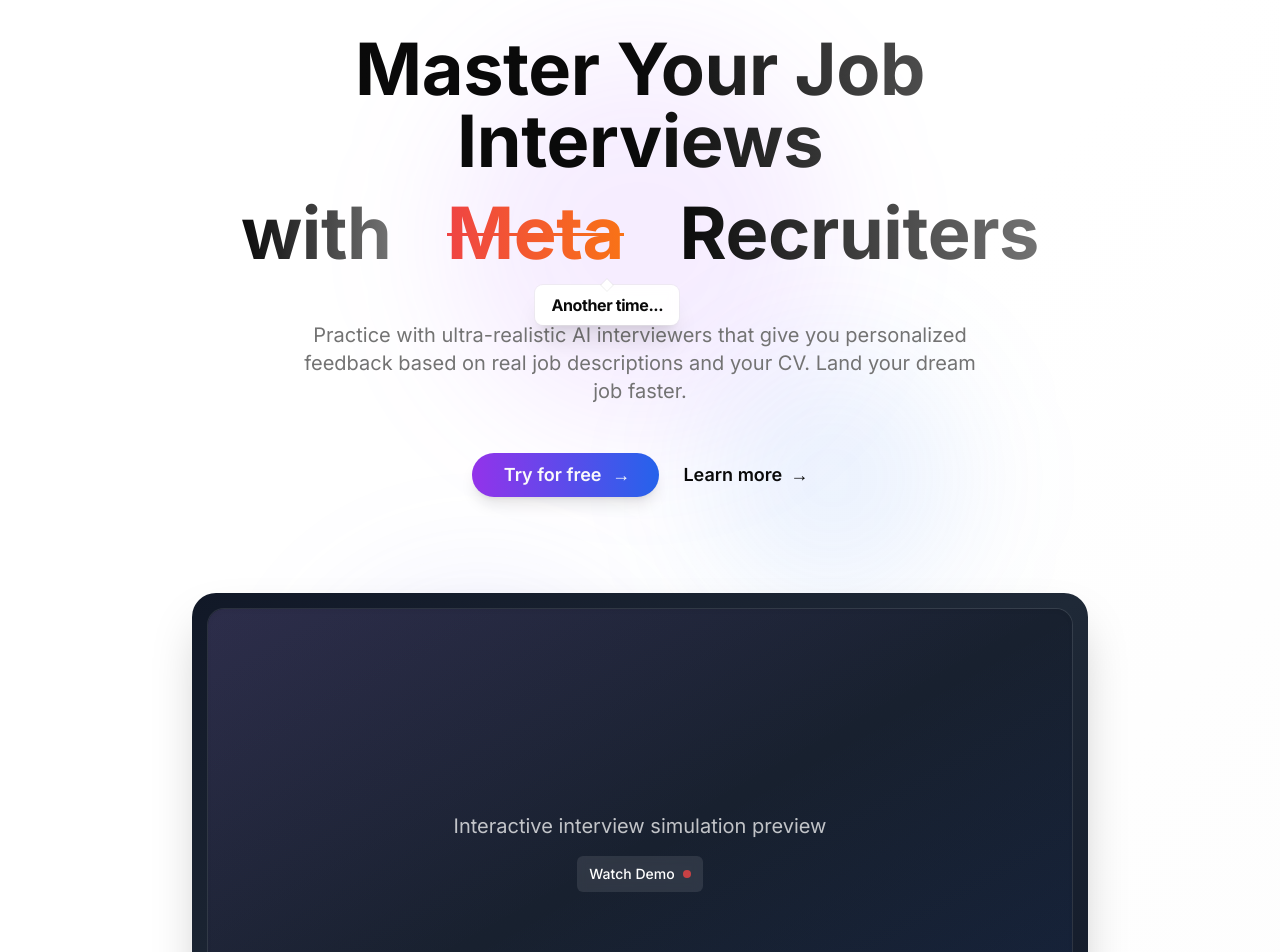
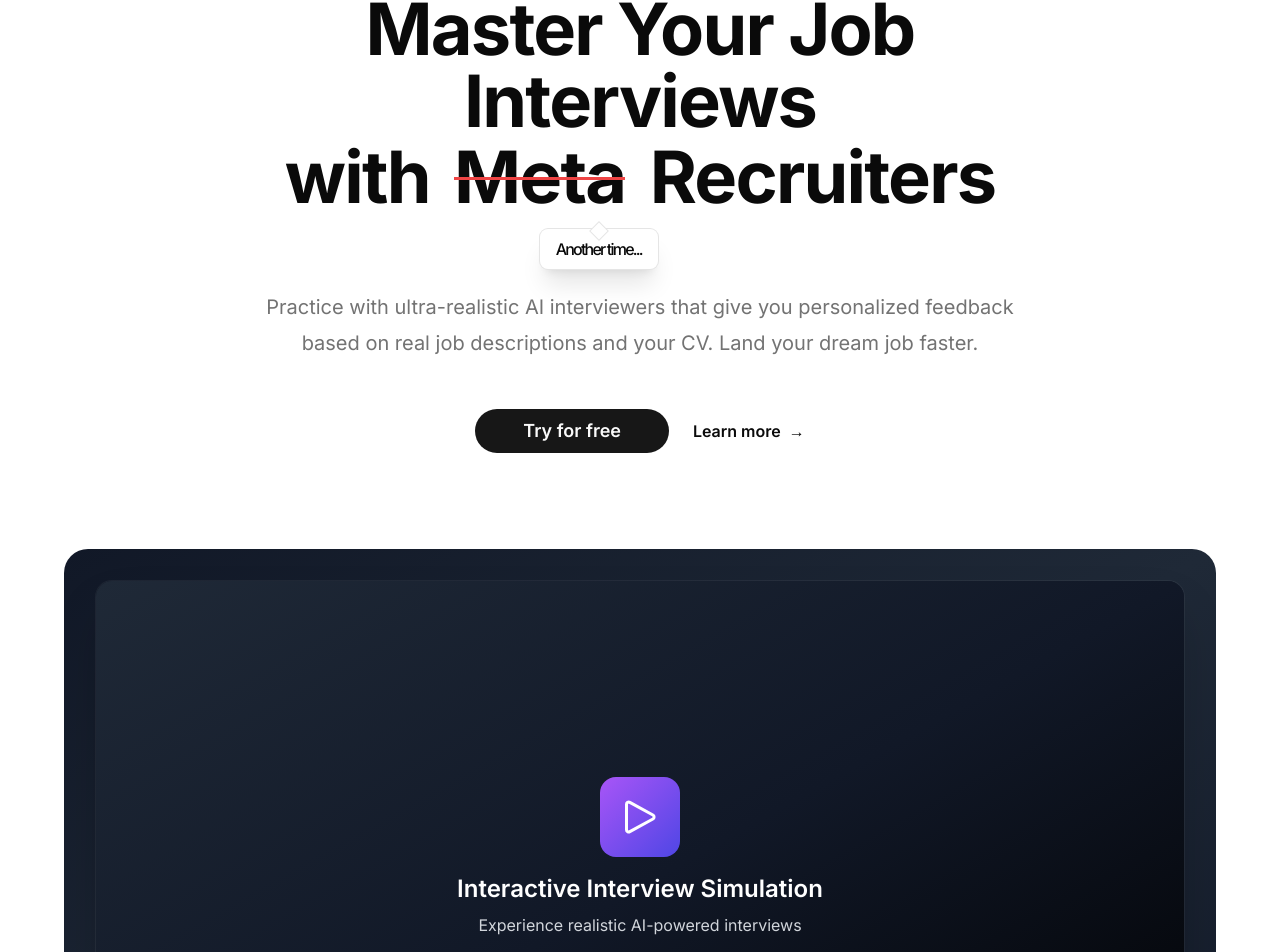
Before and after one commit to jolehuit/givemethatjob, a Next.js app: page / in a window 1280 px wide. Shown: the part 160-1112 px from the top of the page. Built offline with nearby package versions, Linux system fonts and the light colour scheme.

Commit message:
Updated hero.tsx

```diff
--- a/components/landing/hero.tsx
+++ b/components/landing/hero.tsx
@@ -22,7 +22,7 @@ export function Hero() {
   useEffect(() => {
     let timeout: NodeJS.Timeout;
     const startSequence = () => {
-      timeout = setTimeout(() => setCurrentIndex(0), 1500);
+      timeout = setTimeout(() => setCurrentIndex(0), 1000);
     };
     startSequence();
     return () => clearTimeout(timeout);
@@ -35,19 +35,15 @@ export function Hero() {
         const company = companies[currentIndex];
         setIsTyping(true);
         setShowTooltip(false);
-
         for (let i = 0; i <= company.name.length; i++) {
-          await new Promise((resolve) => setTimeout(resolve, 80));
+          await new Promise((resolve) => setTimeout(resolve, 100));
           setDisplayText(company.name.slice(0, i));
         }
-
         setIsTyping(false);
-        await new Promise((resolve) => setTimeout(resolve, 600));
-
+        await new Promise((resolve) => setTimeout(resolve, 500));
         if (currentIndex < companies.length && !showFinal) {
           setShowTooltip(true);
         }
-
         timeout = setTimeout(() => {
           setShowTooltip(false);
           setCurrentIndex((prev) => {
@@ -58,83 +54,61 @@ export function Hero() {
             }
             return prev + 1;
           });
-        }, 2200);
+        }, 2000);
       }
     };
-
     if (!showFinal) animateText();
     return () => clearTimeout(timeout);
   }, [currentIndex, showFinal]);
 
   return (
-    <div className="relative min-h-screen overflow-hidden bg-gradient-to-br from-background via-background/95 to-muted/20">
-      {/* Background Effects */}
-      <div className="absolute inset-0">
-        <div className="absolute left-1/2 top-1/4 h-96 w-96 -translate-x-1/2 -translate-y-1/2 rounded-full bg-purple-500/10 blur-3xl" />
-        <div className="absolute right-1/4 top-1/3 h-64 w-64 rounded-full bg-blue-500/10 blur-3xl" />
-        <div className="absolute bottom-1/4 left-1/4 h-80 w-80 rounded-full bg-indigo-500/10 blur-3xl" />
+    <div className="relative overflow-hidden bg-background">
+      {/* Container principal avec padding responsive intelligent */}
+      <div className="mx-auto max-w-7xl px-4 sm:px-6 lg:px-8">
+        {/* Section hero avec padding top responsive */}
+        <div className="pb-12 pt-16 sm:pb-16 sm:pt-20 md:pb-20 md:pt-24 lg:pb-24 lg:pt-28">
+          {/* Container du contenu avec max-width adaptatif */}
+          <div className="mx-auto max-w-4xl text-center">
+            {/* Titre principal avec espacement optimisé */}
+            <motion.div
+              className="mb-8 sm:mb-12 md:mb-16"
+              initial={{ opacity: 0, y: 20 }}
+              animate={{ opacity: 1, y: 0 }}
+              transition={{ duration: 0.6, ease: "easeOut" }}
+            >
+              <h1 className="text-3xl font-bold tracking-tight text-foreground sm:text-4xl md:text-5xl lg:text-6xl xl:text-7xl">
+                {/* Première ligne - hauteur fixe pour éviter les sauts */}
+                <div className="mb-2 sm:mb-3 md:mb-4">
+                  <div className="flex h-12 items-center justify-center sm:h-14 md:h-16 lg:h-20 xl:h-24">
+                    <span className="leading-none">Master Your Job Interviews</span>
+                  </div>
                 </div>
 
-      <div className="relative z-10 mx-auto max-w-7xl px-4 py-20 sm:px-6 sm:py-24 lg:px-8 lg:py-32">
-        <div className="mx-auto max-w-4xl">
-          {/* Main Heading */}
-          <motion.div
-            className="text-center"
-            initial={{ opacity: 0, y: 30 }}
-            animate={{ opacity: 1, y: 0 }}
-            transition={{ duration: 0.8, ease: "easeOut" }}
-          >
-            <h1 className="font-bold tracking-tight text-foreground">
-              {/* Container with consistent spacing */}
-              <div className="space-y-2 sm:space-y-4">
-                {/* First Line */}
-                <motion.div
-                  className="flex min-h-[3rem] items-center justify-center text-3xl sm:min-h-[4rem] sm:text-5xl lg:min-h-[5rem] lg:text-6xl xl:text-7xl"
-                  initial={{ opacity: 0, x: -50 }}
-                  animate={{ opacity: 1, x: 0 }}
-                  transition={{ duration: 0.8, delay: 0.2 }}
-                >
-                  <span className="bg-gradient-to-r from-foreground via-foreground to-muted-foreground bg-clip-text text-transparent">
-                    Master Your Job Interviews
-                  </span>
-                </motion.div>
+                {/* Deuxième ligne avec animation - hauteur fixe */}
+                <div className="relative">
+                  <div className="flex h-12 items-center justify-center gap-2 sm:h-14 sm:gap-3 md:h-16 md:gap-4 lg:h-20 lg:gap-5 xl:h-24">
+                    <span className="leading-none">with</span>
 
-                {/* Second Line with Animation */}
-                <div className="flex min-h-[3rem] items-center justify-center text-3xl sm:min-h-[4rem] sm:text-5xl lg:min-h-[5rem] lg:text-6xl xl:text-7xl">
-                  <div className="flex flex-wrap items-center justify-center gap-x-3 gap-y-2 lg:gap-x-4">
-                    <motion.span
-                      className="bg-gradient-to-r from-foreground to-muted-foreground bg-clip-text text-transparent"
-                      initial={{ opacity: 0, x: -30 }}
-                      animate={{ opacity: 1, x: 0 }}
-                      transition={{ duration: 0.8, delay: 0.4 }}
-                    >
-                      with
-                    </motion.span>
-
-                    {/* Animated Company/AI Section */}
-                    <div className="relative">
-                      <div className="flex min-h-[3rem] min-w-[8rem] items-center justify-center sm:min-h-[4rem] sm:min-w-[12rem] lg:min-h-[5rem] lg:min-w-[16rem]">
+                    {/* Container de l'animation avec largeur minimum */}
+                    <div className="relative flex min-w-[120px] items-center justify-center sm:min-w-[140px] md:min-w-[160px] lg:min-w-[180px]">
                       <AnimatePresence mode="wait">
                         {!showFinal ? (
                           <motion.div
-                              key={`company-${currentIndex}`}
+                            key={currentIndex}
                             className="relative flex items-center justify-center"
-                              initial={{ opacity: 0, scale: 0.9 }}
-                              animate={{ opacity: 1, scale: 1 }}
-                              exit={{ opacity: 0, scale: 0.9 }}
-                              transition={{
-                                duration: 0.3,
-                                ease: "easeInOut"
-                              }}
+                            initial={{ opacity: 0, y: 10 }}
+                            animate={{ opacity: 1, y: 0 }}
+                            exit={{ opacity: 0, y: -10 }}
+                            transition={{ duration: 0.3, ease: "easeInOut" }}
                           >
-                              <span className="relative bg-gradient-to-r from-red-500 to-orange-500 bg-clip-text text-transparent">
-                                {displayText || "\u00A0"}
+                            <span className="relative inline-flex items-center leading-none">
+                              {displayText || <span className="opacity-0">A</span>}
                               {isTyping && (
                                 <motion.span
-                                    className="ml-1 inline-block h-[0.8em] w-[3px] bg-gradient-to-b from-red-500 to-orange-500"
-                                    animate={{ opacity: [1, 0] }}
+                                  className="ml-1 inline-block h-[0.8em] w-[2px] bg-primary"
+                                  animate={{ opacity: [1, 0, 1] }}
                                   transition={{
-                                      duration: 0.6,
+                                    duration: 1,
                                     repeat: Infinity,
                                     ease: "easeInOut",
                                   }}
@@ -142,169 +116,146 @@ export function Hero() {
                               )}
                             </span>
 
-                              {/* Strikethrough Effect */}
-                              {showTooltip && (
+                            {/* Ligne de barré et tooltip */}
+                            {showTooltip &&
+                              currentIndex >= 0 &&
+                              currentIndex < companies.length && (
+                                <>
                                   <motion.div
-                                  className="absolute inset-x-0 top-1/2 h-[3px] bg-gradient-to-r from-red-500 to-orange-500"
+                                    className="absolute inset-x-0 top-1/2 h-[2px] bg-destructive sm:h-[3px]"
                                     initial={{ scaleX: 0 }}
                                     animate={{ scaleX: 1 }}
                                     transition={{ duration: 0.4, ease: "easeOut" }}
                                   />
-                              )}
-
-                              {/* Tooltip */}
-                              {showTooltip && currentIndex >= 0 && currentIndex < companies.length && (
                                   <motion.div
-                                  className="absolute left-1/2 top-full z-20 mt-4 -translate-x-1/2 whitespace-nowrap rounded-lg bg-popover/95 px-4 py-2 text-sm text-popover-foreground shadow-xl backdrop-blur-sm ring-1 ring-border/50 sm:text-base"
-                                  initial={{ opacity: 0, y: -10, scale: 0.9 }}
+                                    className="absolute left-1/2 top-full z-20 mt-3 -translate-x-1/2 whitespace-nowrap rounded-lg bg-popover px-3 py-2 text-xs font-medium text-popover-foreground shadow-xl ring-1 ring-border sm:mt-4 sm:px-4 sm:py-2 sm:text-sm md:text-base"
+                                    initial={{ opacity: 0, y: -8, scale: 0.9 }}
                                     animate={{ opacity: 1, y: 0, scale: 1 }}
                                     transition={{
-                                    duration: 0.3,
-                                    ease: "easeOut"
+                                      duration: 0.4,
+                                      ease: "easeOut",
                                     }}
                                   >
                                     {companies[currentIndex]?.tooltip}
-                                  <div className="absolute -top-1 left-1/2 h-2 w-2 -translate-x-1/2 rotate-45 bg-popover ring-1 ring-border/50" />
+                                    {/* Petite flèche pointant vers le haut */}
+                                    <div className="absolute -top-1 left-1/2 h-3 w-3 -translate-x-1/2 rotate-45 bg-popover ring-1 ring-border"></div>
                                   </motion.div>
+                                </>
                               )}
                           </motion.div>
                         ) : (
                           <motion.div
-                              key="ai-final"
-                              className="relative flex items-center justify-center"
-                              initial={{ scale: 0.5, opacity: 0, rotateY: -180 }}
+                            key="ai"
+                            className="flex items-center justify-center"
+                            initial={{ scale: 0.5, opacity: 0, rotateY: -90 }}
                             animate={{ scale: 1, opacity: 1, rotateY: 0 }}
                             transition={{
                               type: "spring",
-                                stiffness: 200,
+                              stiffness: 300,
                               damping: 20,
-                                duration: 0.8
+                              duration: 0.8,
                             }}
                           >
-                              <span className="relative bg-gradient-to-r from-purple-600 via-blue-600 to-purple-400 bg-clip-text text-transparent">
+                            <span className="bg-gradient-to-r from-purple-600 via-purple-400 to-indigo-500 bg-clip-text font-bold leading-none text-transparent">
                               AI
-                                {/* Glow Effect */}
-                                <motion.div
-                                  className="absolute inset-0 bg-gradient-to-r from-purple-600/20 via-blue-600/20 to-purple-400/20 blur-xl"
-                                  animate={{
-                                    opacity: [0.5, 1, 0.5],
-                                    scale: [1, 1.1, 1]
-                                  }}
-                                  transition={{
-                                    duration: 2,
-                                    repeat: Infinity,
-                                    ease: "easeInOut"
-                                  }}
-                                />
                             </span>
                           </motion.div>
                         )}
                       </AnimatePresence>
                     </div>
-                    </div>
 
-                    <motion.span
-                      className="bg-gradient-to-r from-foreground to-muted-foreground bg-clip-text text-transparent"
-                      initial={{ opacity: 0, x: 30 }}
-                      animate={{ opacity: 1, x: 0 }}
-                      transition={{ duration: 0.8, delay: 0.6 }}
-                    >
-                      Recruiters
-                    </motion.span>
-                  </div>
+                    <span className="leading-none">Recruiters</span>
                   </div>
                 </div>
               </h1>
+            </motion.div>
 
-            {/* Subtitle */}
+            {/* Description avec typographie responsive */}
             <motion.p
-              className="mx-auto mt-8 max-w-2xl text-base leading-relaxed text-muted-foreground sm:mt-12 sm:text-lg sm:leading-8 lg:text-xl"
+              className="mx-auto max-w-2xl text-base leading-7 text-muted-foreground sm:text-lg sm:leading-8 md:text-xl md:leading-9 lg:max-w-3xl"
               initial={{ opacity: 0, y: 20 }}
               animate={{ opacity: 1, y: 0 }}
-              transition={{ duration: 0.8, delay: 0.8 }}
+              transition={{ duration: 0.6, delay: 0.2, ease: "easeOut" }}
             >
               Practice with ultra-realistic AI interviewers that give you
               personalized feedback based on real job descriptions and your CV.
               Land your dream job faster.
             </motion.p>
 
-            {/* CTA Buttons */}
+            {/* Boutons d'action avec espacement optimisé */}
             <motion.div
-              className="mt-8 flex flex-col items-center justify-center gap-4 sm:mt-12 sm:flex-row sm:gap-6"
+              className="mt-8 flex flex-col items-center justify-center gap-4 sm:mt-10 sm:flex-row sm:gap-6 md:mt-12"
               initial={{ opacity: 0, y: 20 }}
               animate={{ opacity: 1, y: 0 }}
-              transition={{ duration: 0.8, delay: 1 }}
+              transition={{ duration: 0.6, delay: 0.4, ease: "easeOut" }}
             >
               <Link href="/register">
                 <Button
                   size="lg"
-                  className="group relative w-full overflow-hidden rounded-full bg-gradient-to-r from-purple-600 to-blue-600 px-8 py-3 text-base font-semibold shadow-lg transition-all duration-300 hover:scale-105 hover:shadow-xl sm:w-auto sm:text-lg"
+                  className="w-full rounded-full px-8 py-3 text-base font-semibold sm:w-auto sm:px-10 sm:py-4 sm:text-lg md:px-12 md:py-5"
                 >
-                  <span className="relative z-10 flex items-center gap-2">
                   Try for free
-                    <motion.span
-                      animate={{ x: [0, 4, 0] }}
-                      transition={{
-                        duration: 1.5,
-                        repeat: Infinity,
-                        ease: "easeInOut"
-                      }}
+                </Button>
+              </Link>
+              <Link
+                href="#features"
+                className="group inline-flex items-center text-sm font-semibold leading-6 text-foreground transition-colors hover:text-primary sm:text-base"
+              >
+                Learn more
+                <span
+                  aria-hidden="true"
+                  className="ml-2 transition-transform group-hover:translate-x-1"
                 >
                   →
-                    </motion.span>
                 </span>
-                  <div className="absolute inset-0 bg-gradient-to-r from-purple-700 to-blue-700 opacity-0 transition-opacity duration-300 group-hover:opacity-100" />
-                </Button>
-              </Link>
-
-              <Link
-                href="#features"
-                className="group flex items-center gap-2 text-base font-semibold text-foreground transition-colors duration-300 hover:text-purple-600 sm:text-lg"
-              >
-                Learn more
-                <motion.span
-                  className="transition-transform duration-300 group-hover:translate-x-1"
-                  aria-hidden="true"
-                >
-                  →
-                </motion.span>
               </Link>
             </motion.div>
-          </motion.div>
+          </div>
+        </div>
 
-          {/* Demo Section */}
+        {/* Aperçu de démonstration avec design moderne */}
         <motion.div
-            className="mt-16 sm:mt-20 lg:mt-24"
-            initial={{ opacity: 0, y: 50 }}
+          className="relative mx-auto max-w-6xl"
+          initial={{ opacity: 0, y: 40 }}
           animate={{ opacity: 1, y: 0 }}
-            transition={{ duration: 1, delay: 1.2 }}
+          transition={{ duration: 0.8, delay: 0.6, ease: "easeOut" }}
         >
-            <div className="relative overflow-hidden rounded-2xl bg-gradient-to-br from-gray-900 via-gray-800 to-gray-900 p-2 shadow-2xl ring-1 ring-white/10 lg:rounded-3xl lg:p-4">
-              <div className="relative aspect-video overflow-hidden rounded-xl bg-gradient-to-br from-gray-800 to-gray-900 shadow-inner ring-1 ring-white/10 lg:rounded-2xl">
-                <div className="absolute inset-0 bg-gradient-to-br from-purple-500/10 via-transparent to-blue-500/10" />
-                <div className="relative flex h-full items-center justify-center">
-                  <div className="max-w-sm text-center">
-                    <motion.div
-                      className="mb-4 text-lg text-white/90 sm:text-xl"
-                      animate={{ opacity: [0.7, 1, 0.7] }}
-                      transition={{
-                        duration: 2,
-                        repeat: Infinity,
-                        ease: "easeInOut"
-                      }}
+          <div className="relative overflow-hidden rounded-2xl bg-gradient-to-br from-gray-900 via-gray-800 to-gray-900 p-3 ring-1 ring-white/10 sm:rounded-3xl sm:p-4 md:p-6 lg:p-8">
+            <div className="relative overflow-hidden rounded-xl bg-gray-900/50 shadow-2xl ring-1 ring-white/5 sm:rounded-2xl">
+              <div className="aspect-[16/10] bg-gradient-to-br from-gray-800 via-gray-900 to-black sm:aspect-video">
+                <div className="flex h-full items-center justify-center p-6 sm:p-8 md:p-12">
+                  <div className="max-w-md text-center">
+                    <div className="mb-4 sm:mb-6">
+                      <div className="mx-auto mb-4 h-16 w-16 rounded-2xl bg-gradient-to-br from-purple-500 to-indigo-600 p-4 sm:h-20 sm:w-20">
+                        <svg
+                          className="h-full w-full text-white"
+                          fill="none"
+                          viewBox="0 0 24 24"
+                          strokeWidth={1.5}
+                          stroke="currentColor"
                         >
-                      Interactive interview simulation preview
-                    </motion.div>
+                          <path
+                            strokeLinecap="round"
+                            strokeLinejoin="round"
+                            d="M5.25 5.653c0-.856.917-1.398 1.667-.986l11.54 6.347a1.125 1.125 0 0 1 0 1.972l-11.54 6.347a1.125 1.125 0 0 1-1.667-.986V5.653Z"
+                          />
+                        </svg>
+                      </div>
+                      <h3 className="text-lg font-semibold text-white sm:text-xl md:text-2xl">
+                        Interactive Interview Simulation
+                      </h3>
+                      <p className="mt-2 text-sm text-gray-300 sm:text-base">
+                        Experience realistic AI-powered interviews
+                      </p>
+                    </div>
                     <Button
                       variant="secondary"
                       size="sm"
-                      className="bg-white/10 text-white backdrop-blur-sm transition-all duration-300 hover:bg-white/20 hover:scale-105"
+                      className="bg-white/10 font-medium text-white backdrop-blur-sm transition-all hover:bg-white/20 hover:scale-105 sm:size-default"
                     >
-                      <span className="flex items-center gap-2">
                       Watch Demo
-                        <div className="h-2 w-2 animate-pulse rounded-full bg-red-500" />
-                      </span>
                     </Button>
+                  </div>
                 </div>
               </div>
             </div>
@@ -312,6 +263,5 @@ export function Hero() {
         </motion.div>
       </div>
     </div>
-    </div>
   );
 }
```
Lines whose indentation alone changed are shown as unchanged.
